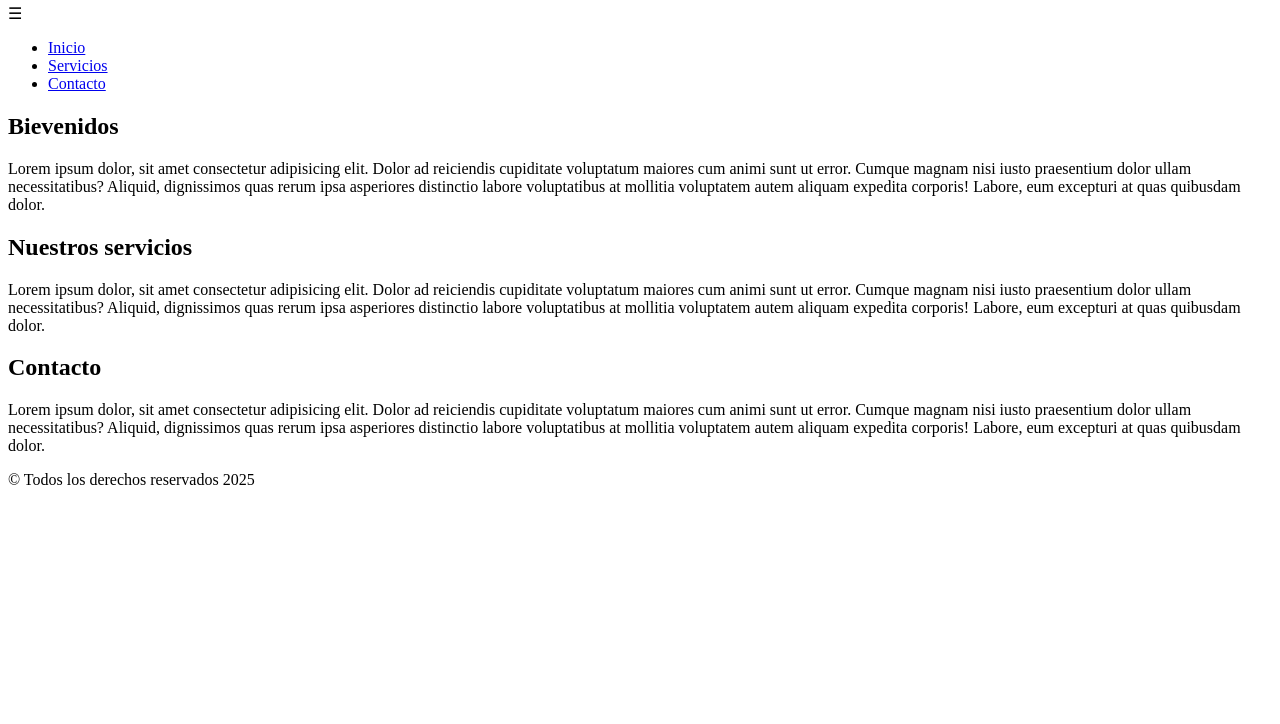
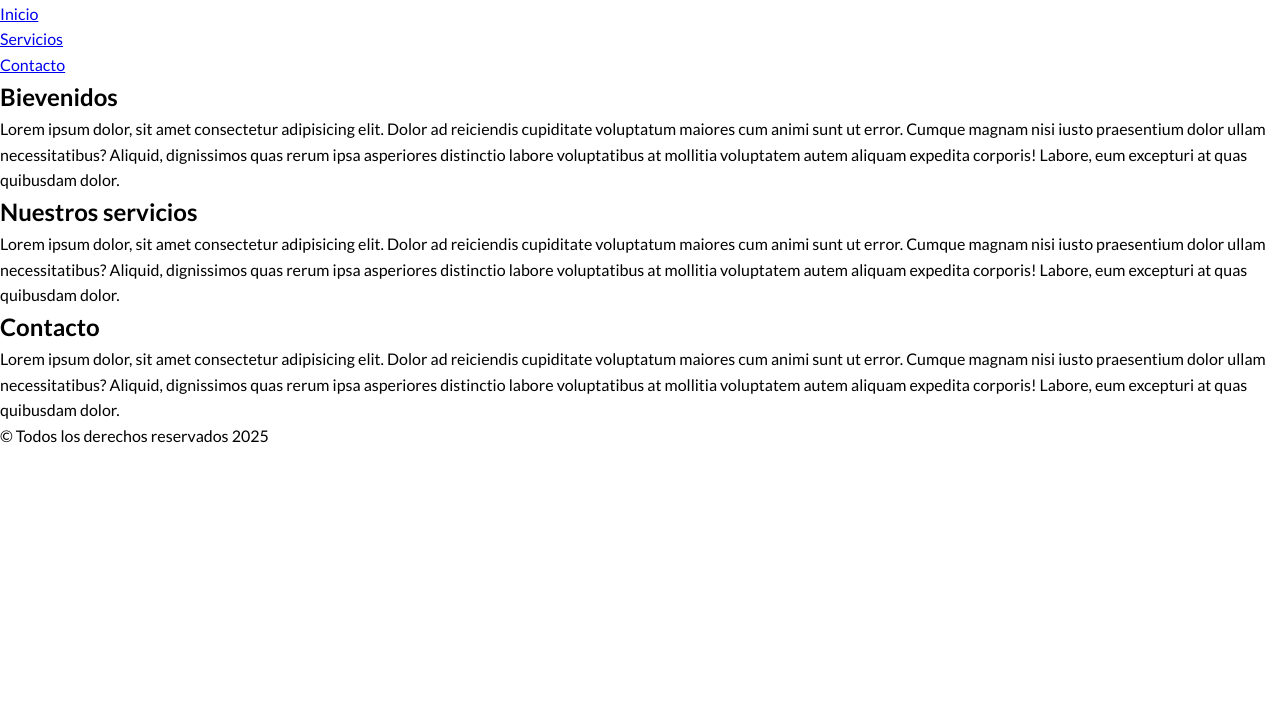
Before and after one commit to mlapeducacionit/pescar_desarrolo-web-avanzado-06, a website built with Vite: page 01.repaso-breakpoints-media-queries/index.html in a window 1280 px wide. Shown: the part 76-800 px from the top of the page. Built offline with nearby package versions, Linux system fonts and the light colour scheme.

Commit message:
Trabajando con la hoja de estilos

```diff
--- a/01.repaso-breakpoints-media-queries/src/style.css
+++ b/01.repaso-breakpoints-media-queries/src/style.css
@@ -1,3 +1,5 @@
+@import url('https://fonts.googleapis.com/css2?family=Karla:ital,wght@0,200..800;1,200..800&family=Lato:ital,wght@0,100;0,300;0,400;0,700;0,900;1,100;1,300;1,400;1,700;1,900&display=swap');
+
 /*
 Breakpoints o puntos de quiebre que vamos a utilizar cuando trabajos nuestra páginas
 
@@ -32,10 +34,49 @@ Extra large       |	≥1200px
 
 /* Trabajamos con estos 3 breakpoints */
 
+/* ! Small	  | ≥576px */
 /* Para dispositivos pequeños (No uso media queries en el modelo mobile first */
-/* Small	  | ≥576px */
+* {
+    margin: 0;
+    padding: 0;
+    box-sizing: border-box;
+    font-family: Lato, sans-serif;
+}
+
+body {
+    line-height: 1.6;
+    display: flex;
+    flex-direction: column; /* defecto -> row -> uno al lado del otro */
+    height: 100vh;
+}
+
+header {
+
+}
+
+/* ! Medium	          | ≥768px
+/* Para dispositivos medianos (Tablet, algunas netbook -> notebook) */
+
+/* ! Extra large       |	≥1200px */
+/* Para el resto de dispositivos (Desktop, Televisores...) */
 
 
+/* https://developer.mozilla.org/es/docs/Web/CSS/CSS_media_queries/Using_media_queries */
+/*
+@media screen {
+    h1 {
+        color: crimson;
+    }
+}
 
-/* Medium	          | ≥768px
-Extra large       |	≥1200px */
+@media print {
+    h1 {
+        color: blue;
+    }
+}
+
+@media (orientation: landscape) {
+    h1 {
+        color: green;
+    }
+} */
```
